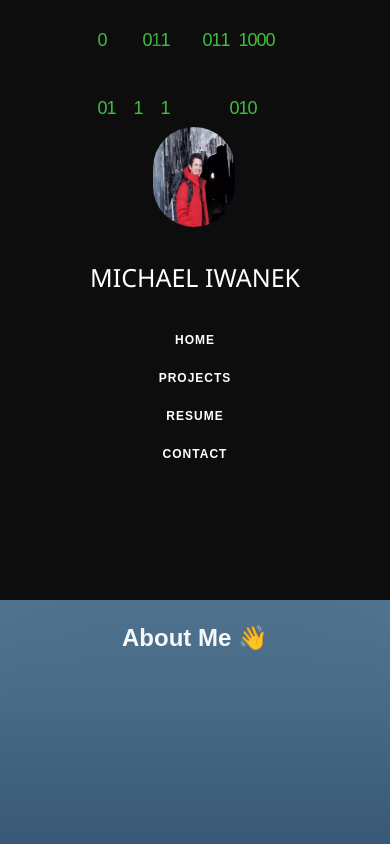
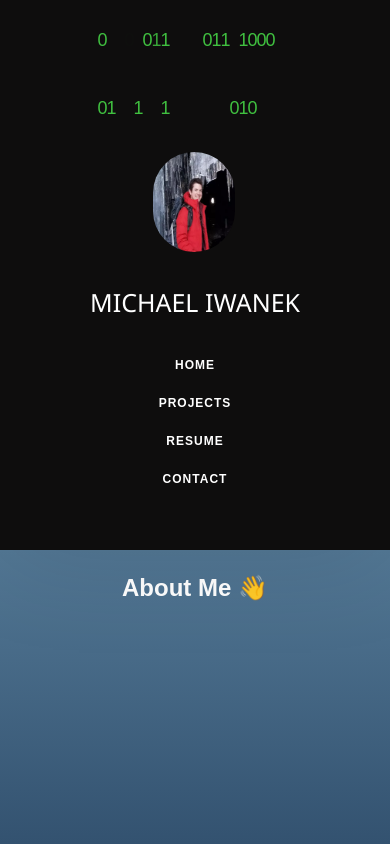
Before and after one commit to Mike11199/portfolio-website, a React (Create React App) app in the folder frontend/: page / in a window 390 px wide. Shown: the top 844 px of the page. Built offline with nearby package versions, Linux system fonts and the light colour scheme.

Commit message:
additional fix to navbar on mobile

```diff
--- a/frontend/src/App.css
+++ b/frontend/src/App.css
@@ -631,6 +631,7 @@ li {
     width: 100px;
     height: 100px;
     border-radius: 100px;
+    margin-top: 100px;
   }
 
   .text_description_1 {
@@ -655,7 +656,7 @@ li {
     display: flex;
     flex-direction: column;
     width: 100%;
-    height: 600px;
+    height: 550px;
     background: #fefefe;
     background: #0e0d0d;
     box-shadow: 0 10px 100px rgba(0, 0, 0, 0.1);
```
